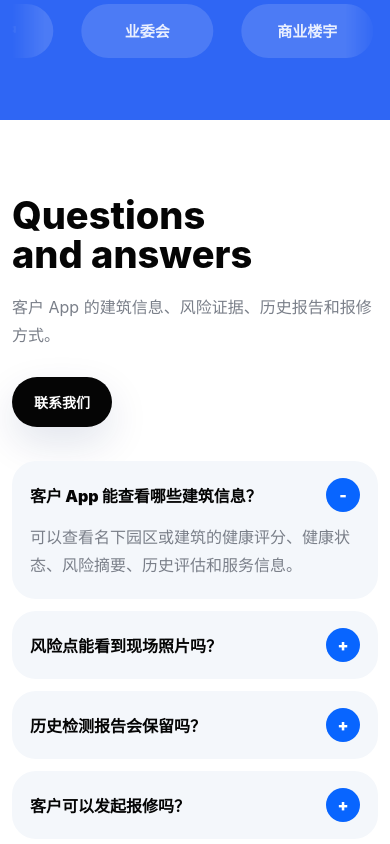
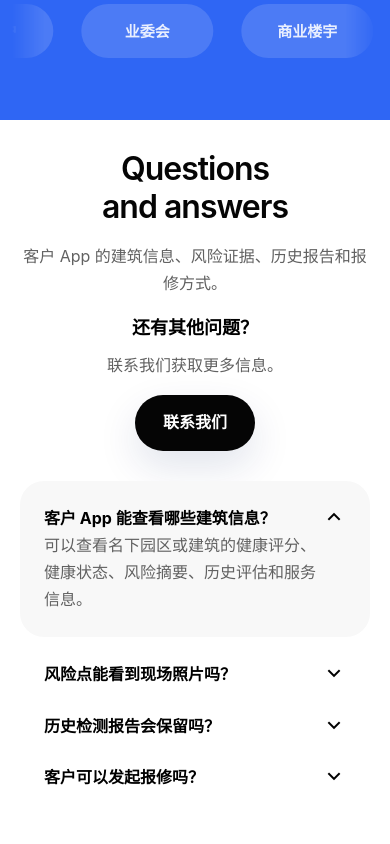
Before and after one commit to YellowDi/buildguard-index, a Vue app: page / in a window 390 px wide. Shown: the part 9240-10084 px from the top of the page. Built offline with nearby package versions, Linux system fonts and the light colour scheme.

Commit message:
Refine FAQ accordion spacing and contact card

```diff
--- a/src/App.vue
+++ b/src/App.vue
@@ -169,6 +169,7 @@ const faqs = [
 let observer
 let testimonialTimer
 const testimonialTrack = ref(null)
+const activeFaqIndex = ref(0)
 
 function updateHeroProgress() {
   const progress = Math.min(window.scrollY / 620, 1)
@@ -230,6 +231,10 @@ function startTestimonialAutoplay() {
   testimonialTimer = window.setInterval(() => {
     scrollTestimonials(1)
   }, 3200)
+}
+
+function toggleFaq(index) {
+  activeFaqIndex.value = activeFaqIndex.value === index ? -1 : index
 }
 
 onMounted(() => {
@@ -556,15 +561,44 @@ onBeforeUnmount(() => {
 
     <section id="faq" class="faq-section section-shell reveal-on-scroll">
       <div class="faq-aside">
-        <h2>Questions<br />and answers</h2>
-        <p>客户 App 的建筑信息、风险证据、历史报告和报修方式。</p>
-        <a class="button primary" href="#cta">联系我们</a>
+        <div class="faq-title">
+          <h2>Questions<br />and answers</h2>
+          <p>客户 App 的建筑信息、风险证据、历史报告和报修方式。</p>
+        </div>
+        <aside class="faq-contact-card" aria-label="更多问题">
+          <div>
+            <strong>还有其他问题？</strong>
+            <p>联系我们获取更多信息。</p>
+          </div>
+          <a class="button primary" href="#cta">联系我们</a>
+        </aside>
       </div>
       <div class="faq-list">
-        <details v-for="(faq, index) in faqs" :key="faq.q" :open="index === 0">
-          <summary>{{ faq.q }}</summary>
-          <p>{{ faq.a }}</p>
-        </details>
+        <article
+          v-for="(faq, index) in faqs"
+          :key="faq.q"
+          class="faq-item"
+          :class="{ 'is-open': activeFaqIndex === index }"
+        >
+          <button
+            type="button"
+            class="faq-question"
+            :aria-expanded="activeFaqIndex === index"
+            :aria-controls="`faq-answer-${index}`"
+            @click="toggleFaq(index)"
+          >
+            <span>{{ faq.q }}</span>
+            <i class="ri-arrow-up-s-line" aria-hidden="true"></i>
+          </button>
+          <div
+            :id="`faq-answer-${index}`"
+            class="faq-answer"
+            role="region"
+            :aria-hidden="activeFaqIndex !== index"
+          >
+            <p>{{ faq.a }}</p>
+          </div>
+        </article>
       </div>
     </section>
   </main>
--- a/src/styles.css
+++ b/src/styles.css
@@ -2265,76 +2265,164 @@ p {
 }
 
 .faq-section {
-  display: grid;
-  grid-template-columns: 0.75fr 1fr;
-  gap: 76px;
-  align-items: start;
-}
-
-.faq-aside {
-  position: sticky;
-  top: 110px;
-}
-
-.faq-aside h2 {
-  margin-bottom: 18px;
-}
-
-.faq-aside p {
-  max-width: 360px;
-  margin-bottom: 28px;
-  color: var(--muted);
-  line-height: 1.75;
-}
-
-.faq-list {
-  display: grid;
-  gap: 12px;
-}
-
-.faq-list details {
-  border-radius: 24px;
-  background: #f4f7fb;
-}
-
-.faq-list summary {
-  min-height: 74px;
   display: flex;
   align-items: center;
   justify-content: space-between;
-  gap: 20px;
-  padding: 0 24px;
+  gap: 60px;
+  width: min(100% - 60px, 1200px);
+  max-width: 1200px;
+  padding: 78.5px 0 185px;
+  overflow: hidden;
+}
+
+.faq-aside {
+  display: flex;
+  flex: 1 0 0;
+  flex-direction: column;
+  align-items: flex-start;
+  gap: 60px;
+  width: 1px;
+  max-width: 333px;
+}
+
+.faq-title {
+  display: flex;
+  flex-direction: column;
+  align-items: center;
+  gap: 16px;
+  width: 100%;
+}
+
+.faq-aside h2 {
+  width: 100%;
+  margin: 0;
+  font-size: 56px;
+  line-height: 1.2;
+  font-weight: 600;
+  letter-spacing: -2.5px;
+}
+
+.faq-aside p {
+  width: 100%;
+  max-width: 333px;
+  margin: 0;
+  color: #616161;
+  font-size: 16px;
+  line-height: 1.7;
+  font-weight: 400;
+}
+
+.faq-contact-card {
+  display: flex;
+  flex-direction: column;
+  align-items: flex-start;
+  gap: 24px;
+  width: 333px;
+}
+
+.faq-contact-card div {
+  display: flex;
+  flex-direction: column;
+  gap: 8px;
+  width: 100%;
+}
+
+.faq-contact-card strong {
+  color: #000;
+  font-size: 18px;
+  line-height: 1.7;
+  font-weight: 700;
+}
+
+.faq-contact-card p {
+  max-width: none;
+}
+
+.faq-contact-card .button {
+  min-height: 56px;
+  padding: 0 28px;
+  font-size: 16px;
+  line-height: 1.7;
+  font-weight: 700;
+}
+
+.faq-list {
+  flex: 1 0 0;
+  width: 1px;
+  max-width: 630px;
+}
+
+.faq-item {
+  width: 100%;
+  overflow: hidden;
+  border-radius: 24px;
+  background: rgba(248, 248, 248, 0);
+  transition: background-color 220ms cubic-bezier(0.2, 0, 0, 1);
+}
+
+.faq-item.is-open {
+  background: #f8f8f8;
+}
+
+.faq-question {
+  display: flex;
+  align-items: center;
+  justify-content: space-between;
+  gap: 18px;
+  width: 100%;
+  padding: 40px;
+  border: 0;
+  color: #000;
+  background: transparent;
   cursor: pointer;
+  text-align: left;
+}
+
+.faq-question span {
+  width: 92%;
   font-size: 18px;
-  font-weight: 900;
-  list-style: none;
-}
-
-.faq-list summary::-webkit-details-marker {
-  display: none;
-}
-
-.faq-list summary::after {
-  content: "+";
+  line-height: 1.7;
+  font-weight: 700;
+}
+
+.faq-question i {
+  flex: 0 0 auto;
+  width: 24px;
+  height: 24px;
+  color: #000;
+  font-size: 24px;
+  line-height: 24px;
+  transform: rotate(180deg);
+  transition: transform 220ms cubic-bezier(0.2, 0, 0, 1);
+}
+
+.faq-item.is-open .faq-question i {
+  transform: rotate(0deg);
+}
+
+.faq-answer {
   display: grid;
-  place-items: center;
-  flex: 0 0 auto;
-  width: 34px;
-  height: 34px;
-  border-radius: 999px;
-  color: #fff;
-  background: var(--blue);
-}
-
-.faq-list details[open] summary::after {
-  content: "-";
-}
-
-.faq-list details p {
-  margin: -6px 0 0;
-  padding: 0 24px 24px;
-  color: var(--muted);
-  line-height: 1.75;
+  grid-template-rows: 0fr;
+  margin-top: -40px;
+  padding: 0 40px;
+  transition:
+    grid-template-rows 240ms cubic-bezier(0.2, 0, 0, 1),
+    padding-bottom 240ms cubic-bezier(0.2, 0, 0, 1);
+}
+
+.faq-item.is-open .faq-answer {
+  grid-template-rows: 1fr;
+  padding-bottom: 40px;
+}
+
+.faq-answer p {
+  min-height: 0;
+  overflow: hidden;
+  margin: 0;
+  color: #616161;
+  font-size: 16px;
+  line-height: 1.7;
+  font-weight: 400;
 }
 
 .site-footer {
@@ -2938,8 +3026,58 @@ p {
     order: 3;
   }
 
+  .faq-section {
+    flex-direction: column;
+    justify-content: center;
+    gap: 40px;
+    width: min(100% - 60px, 1200px);
+    padding: 40px 0 80px;
+  }
+
   .faq-aside {
-    position: static;
+    flex: none;
+    align-items: center;
+    gap: 30px;
+    width: 100%;
+    max-width: 76%;
+    text-align: center;
+  }
+
+  .faq-aside h2 {
+    font-size: 36px;
+    letter-spacing: -1px;
+  }
+
+  .faq-aside p {
+    max-width: 59%;
+    text-align: center;
+  }
+
+  .faq-contact-card {
+    align-items: center;
+  }
+
+  .faq-contact-card div {
+    align-items: center;
+  }
+
+  .faq-list {
+    flex: none;
+    width: 100%;
+  }
+
+  .faq-question {
+    align-items: flex-start;
+    padding: 16px;
+  }
+
+  .faq-answer {
+    margin-top: -16px;
+    padding: 0 16px;
+  }
+
+  .faq-item.is-open .faq-answer {
+    padding-bottom: 16px;
   }
 }
 
@@ -3554,17 +3692,50 @@ p {
   }
 
   .faq-section {
-    gap: 34px;
-  }
-
-  .faq-list summary {
-    min-height: 68px;
-    padding: 0 18px;
+    gap: 30px;
+    width: min(100% - 40px, 1200px);
+    padding: 30px 0 60px;
+  }
+
+  .faq-aside {
+    gap: 16px;
+    max-width: 100%;
+  }
+
+  .faq-title {
+    gap: 16px;
+  }
+
+  .faq-aside h2 {
+    font-size: 32px;
+    line-height: 1.2;
+    letter-spacing: -1px;
+  }
+
+  .faq-aside p {
+    max-width: 100%;
+  }
+
+  .faq-contact-card {
+    width: 100%;
+    gap: 16px;
+  }
+
+  .faq-question {
+    padding: 24px;
+  }
+
+  .faq-question span {
     font-size: 16px;
   }
 
-  .faq-list details p {
-    padding: 0 18px 20px;
+  .faq-answer {
+    margin-top: -24px;
+    padding: 0 24px;
+  }
+
+  .faq-item.is-open .faq-answer {
+    padding-bottom: 24px;
   }
 
   .site-footer {
```
